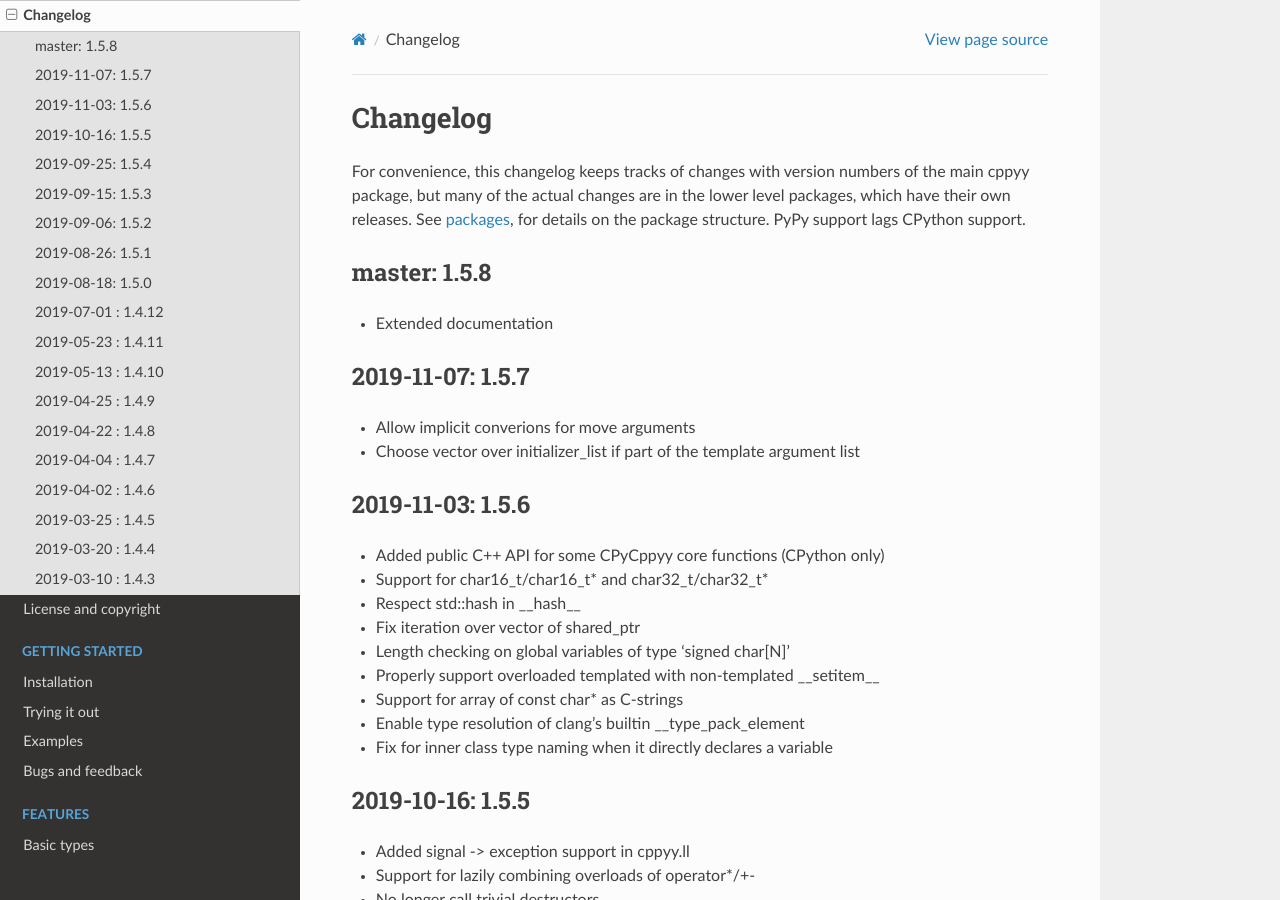
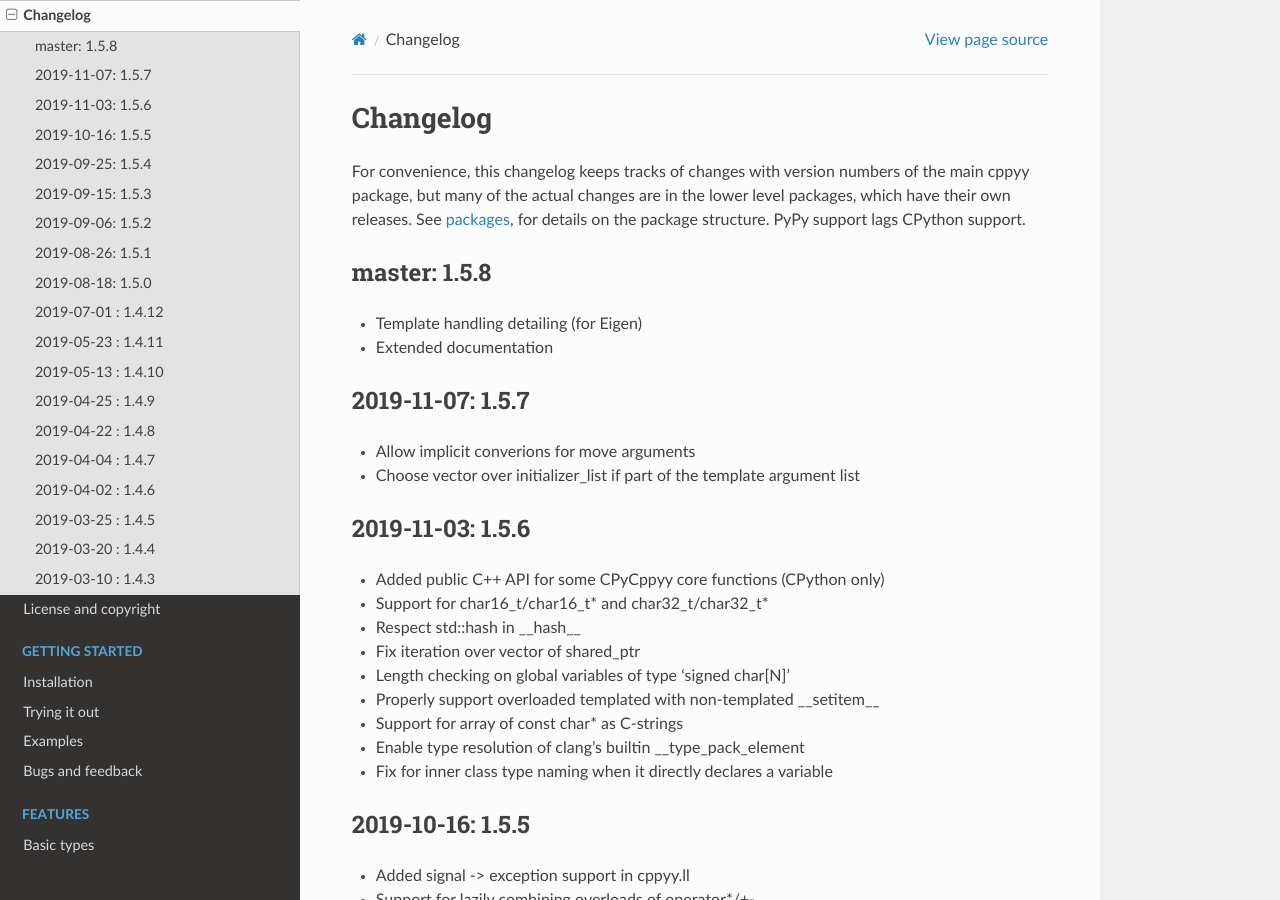
Before and after one commit to wlav/cppyy, a Sphinx documentation site: the page built from doc/source/changelog.rst, in a window 1280 px wide and 900 px high. Built offline with Sphinx 7.4.7 and the Read the Docs theme 2.0.0, drawn with Linux system fonts in a browser that asks for light colours.

Commit message:
update changelog

```diff
--- a/doc/source/changelog.rst
+++ b/doc/source/changelog.rst
@@ -13,6 +13,7 @@
 master: 1.5.8
 -------------
 
+* Template handling detailing (for Eigen)
 * Extended documentation
 
 
```
